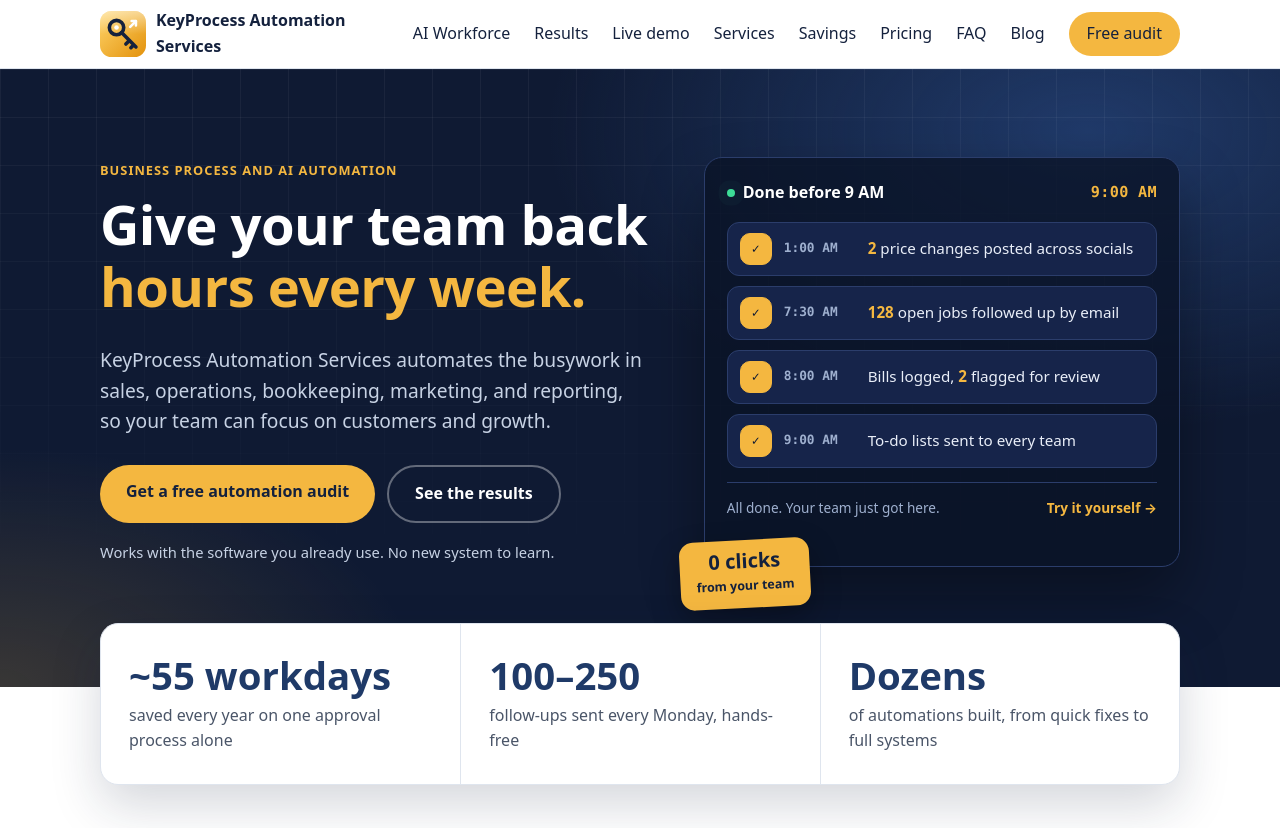
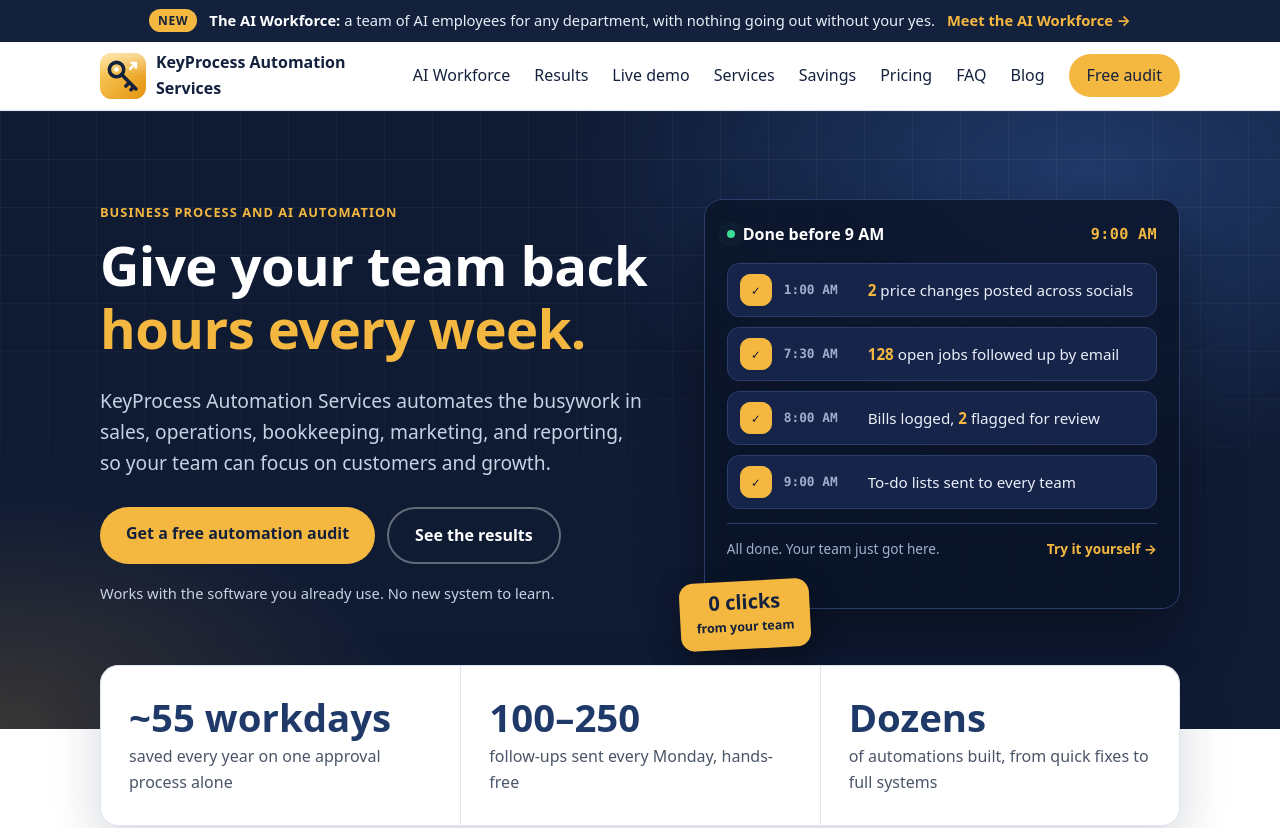
Before and after one commit to keoughtj-cyber/keyprocess-site, a plain HTML site: page index.html in a window 1280 px wide. Shown: the top 828 px of the page. Drawn offline with Linux system fonts and the light colour scheme.

Commit message:
Home page: AI Workforce announcement bar above the header (#51)
Requested by Tyler in the HQ (Winch desk). Links to /ai-workforce.


Claude-Session: https://claude.ai/code/session_01SMmsKkus35FMM9VhMYAXb2

Co-authored-by: Claude <noreply@anthropic.com>

```diff
--- a/index.html
+++ b/index.html
@@ -86,6 +86,13 @@
   </script>
 </head>
 <body>
+  <div class="announce" role="region" aria-label="Announcement">
+    <div class="wrap announce-inner">
+      <span class="announce-tag">New</span>
+      <span class="announce-text"><b>The AI Workforce:</b> a team of AI employees for any department<span class="announce-more">, with nothing going out without your yes</span>.</span>
+      <a class="announce-link" href="/ai-workforce">Meet the AI Workforce <span aria-hidden="true">&rarr;</span></a>
+    </div>
+  </div>
   <header class="site-header">
     <div class="wrap header-inner">
       <a class="logo" href="/"><img class="logo-img" src="/logo.svg" alt="KeyProcess Automation Services logo" width="46" height="46"> KeyProcess Automation Services</a>
--- a/styles.css
+++ b/styles.css
@@ -41,6 +41,15 @@ section { padding: 88px 0; }
 .alt { background: var(--bg-alt); }
 .center { text-align: center; }
 .center .section-lead { margin-left: auto; margin-right: auto; }
+
+/* Announcement bar (home page) */
+.announce { background: var(--ink); color: #e9eef8; font-size: 0.92rem; }
+.announce-inner { display: flex; flex-wrap: wrap; align-items: center; justify-content: center; gap: 6px 12px; padding-top: 9px; padding-bottom: 9px; text-align: center; }
+.announce-tag { background: var(--accent); color: var(--ink); font-weight: 700; font-size: 0.75rem; letter-spacing: 0.06em; text-transform: uppercase; border-radius: 999px; padding: 2px 9px; }
+.announce-text b { color: #fff; }
+.announce-link { color: var(--accent); font-weight: 700; text-decoration: none; white-space: nowrap; }
+.announce-link:hover { text-decoration: underline; }
+@media (max-width: 600px) { .announce-more { display: none; } .announce-inner { gap: 4px 10px; padding-top: 7px; padding-bottom: 7px; } }
 
 /* Header */
 .site-header {
```
